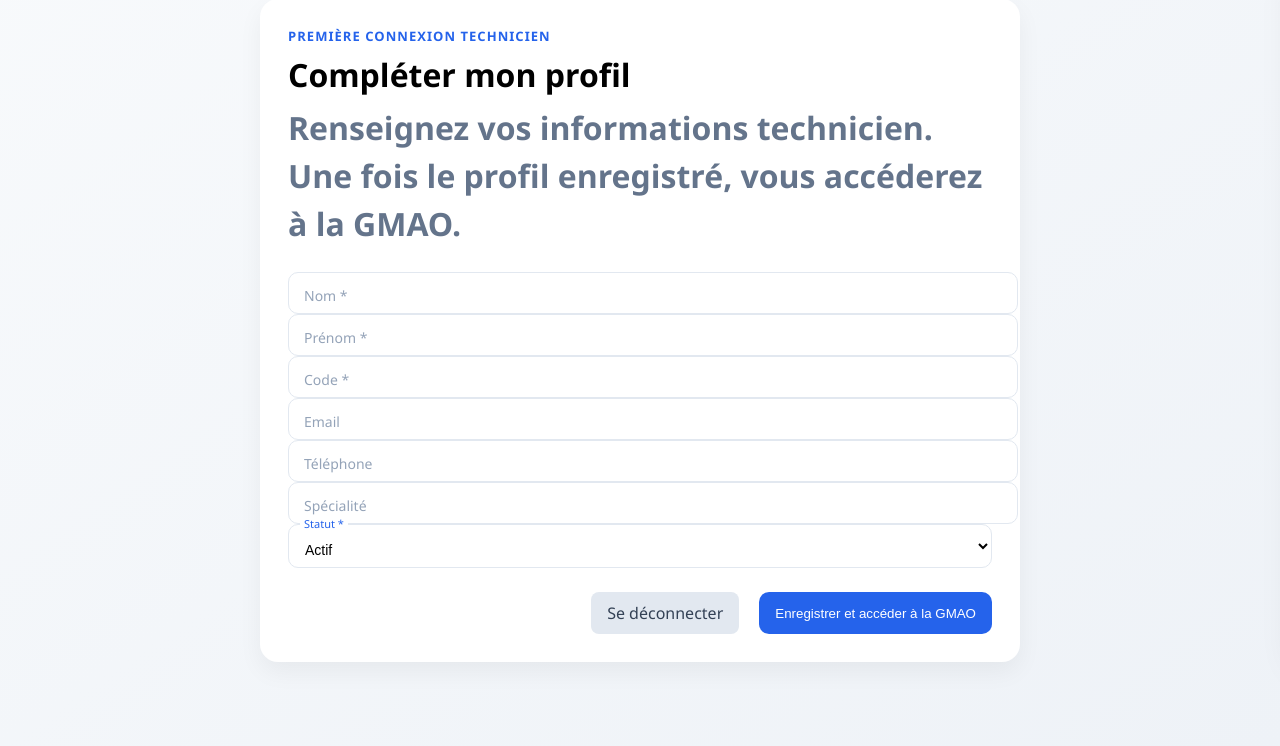
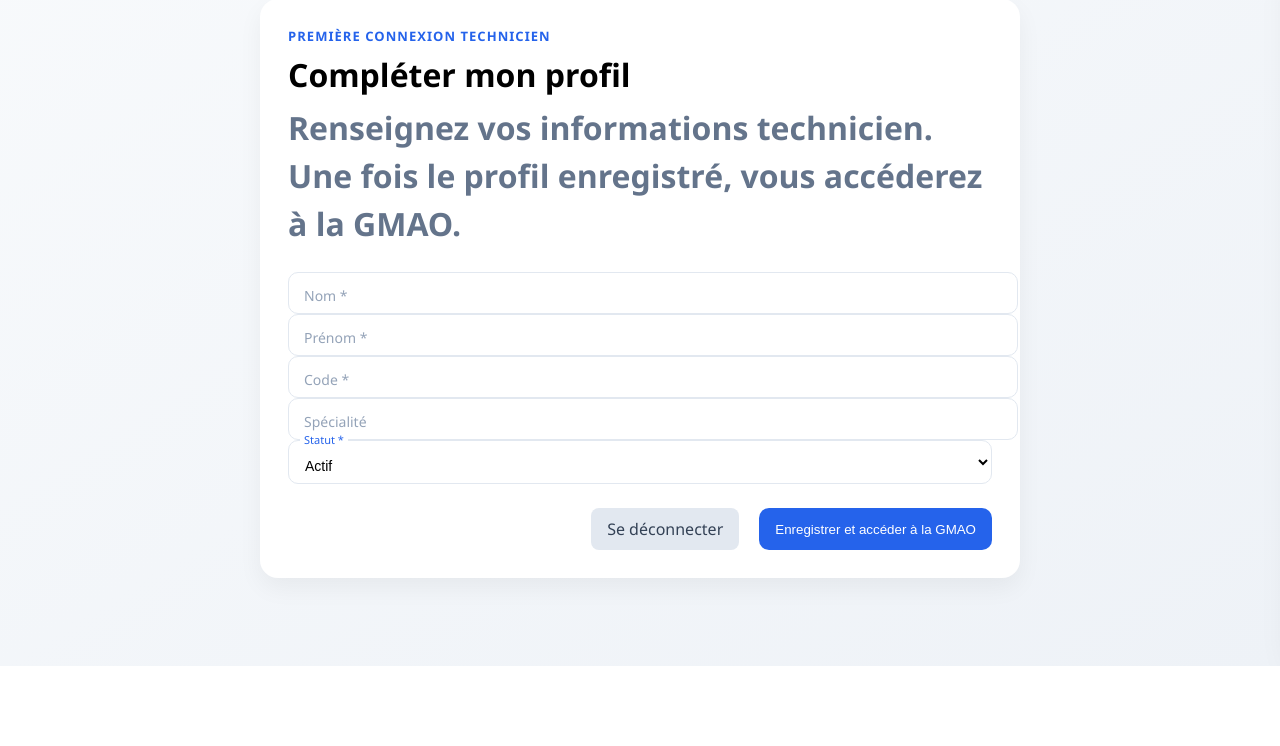
Before and after one commit to LCloufa/GMAO, a Flask app: template templates/technicien_onboarding.html in a window 1280 px wide. Shown: the part 134-880 px from the top of the page. After the commit the page ends 800 px from the top, so only its background shows below. Run offline with Flask 3, Linux system fonts and the light colour scheme; the template is opened without the code that fills it, so the values that code supplies are empty; some libraries are stand-ins or nearby versions.

Commit message:
Aligner le profil initial sur le formulaire technicien

```diff
--- a/templates/technicien_onboarding.html
+++ b/templates/technicien_onboarding.html
@@ -28,16 +28,6 @@
             </div>
 
             <div class="floating-group">
-                <input type="email" name="email" class="floating-input" placeholder=" " autocomplete="off">
-                <label class="floating-label">Email</label>
-            </div>
-
-            <div class="floating-group">
-                <input type="tel" name="telephone" class="floating-input" placeholder=" " autocomplete="off">
-                <label class="floating-label">Téléphone</label>
-            </div>
-
-            <div class="floating-group">
                 <input type="text" name="specialite" class="floating-input" placeholder=" " autocomplete="off">
                 <label class="floating-label">Spécialité</label>
             </div>
```
